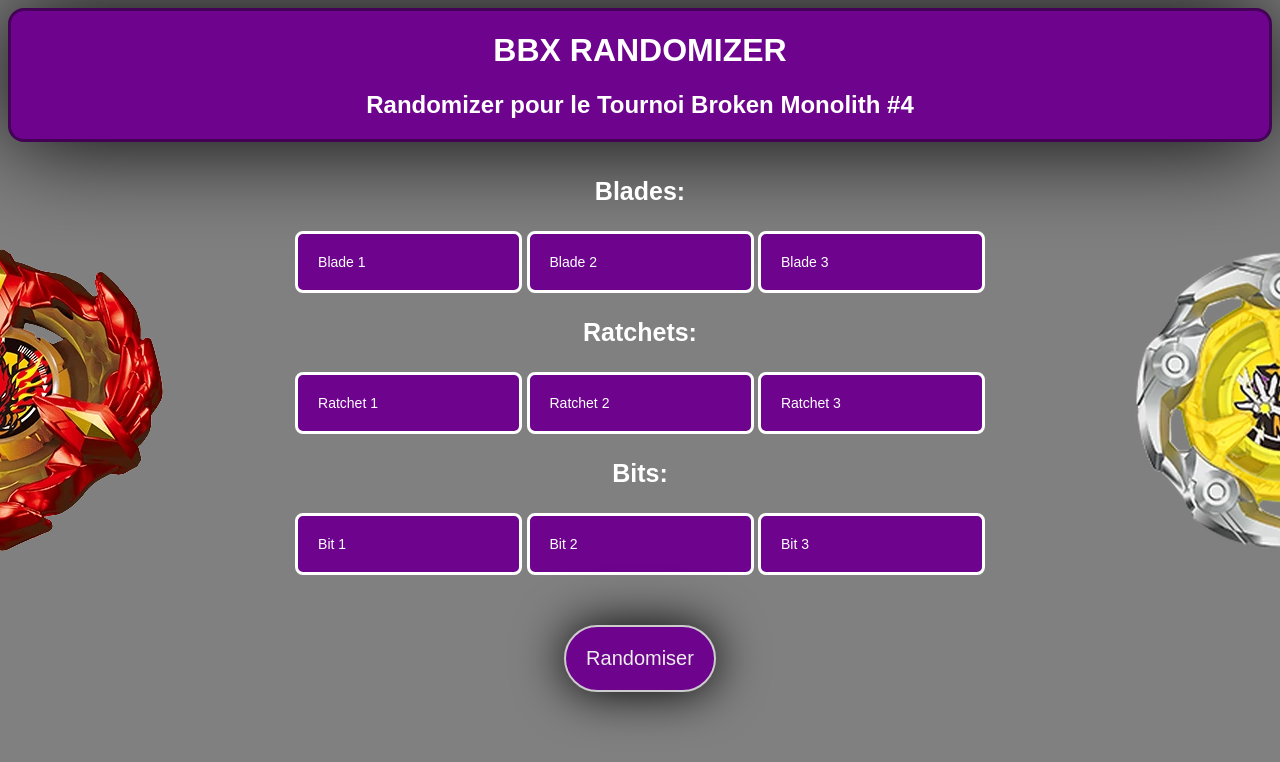
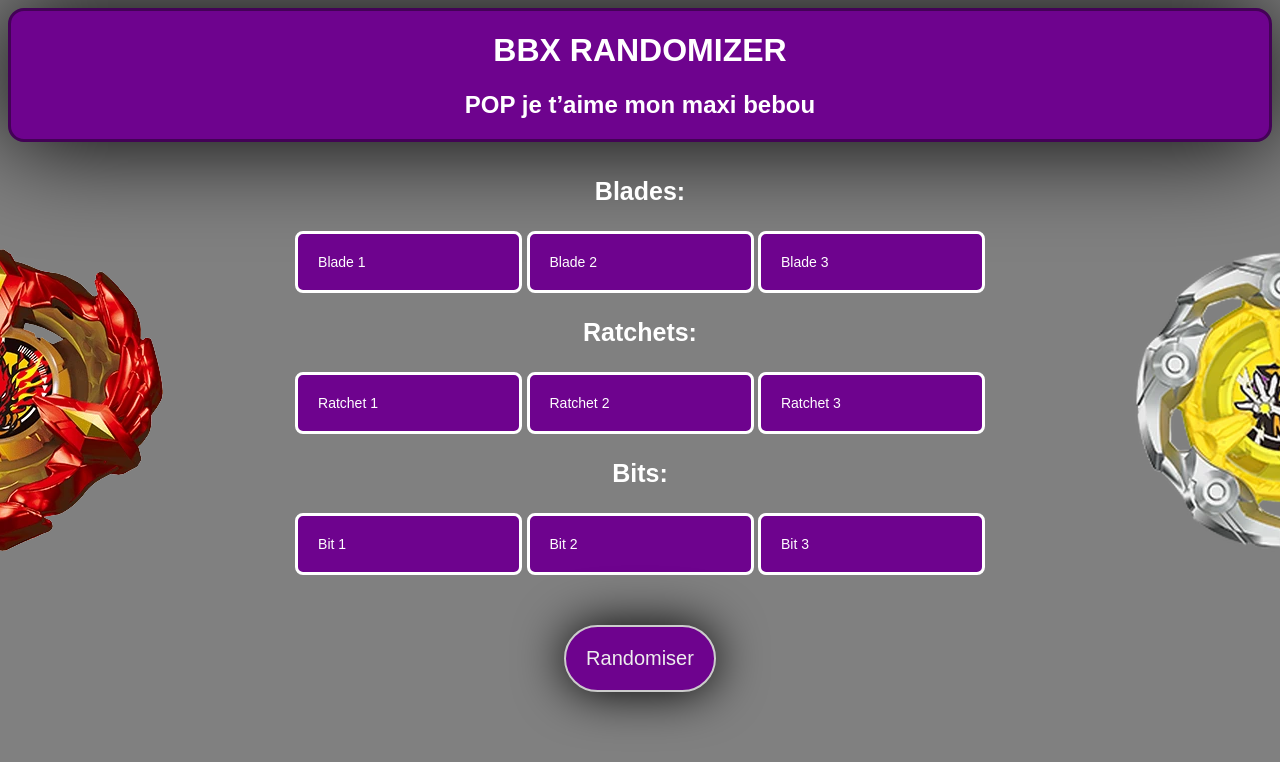
Before and after one commit to Kofejy/BBXRANDOMIZER, a plain HTML site: page index.html in a window 1280 px wide. Drawn offline with Linux system fonts and the light colour scheme.

Commit message:
C'est drole ?

```diff
--- a/index.html
+++ b/index.html
@@ -10,7 +10,7 @@
 </head>
 <header>
     <h1 class="titre" align="center">BBX RANDOMIZER</h1>
-    <h2 align="center">Randomizer pour le Tournoi Broken Monolith #4</h2>
+    <h2 align="center">POP je t’aime mon maxi bebou</h2>
 </header>
 
 <body>
```
